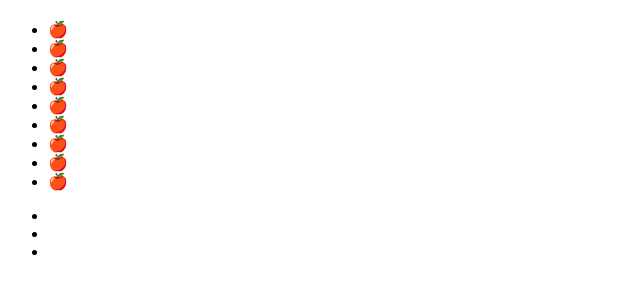
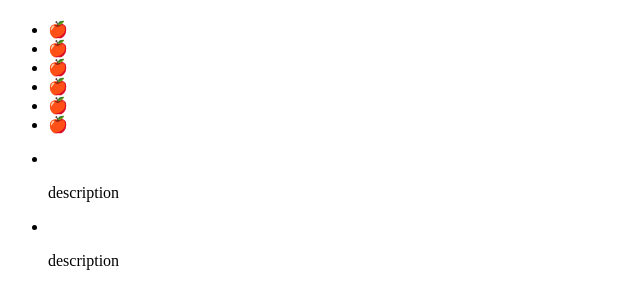
Before and after one commit to Dmitruhub/experience, a plain HTML site: page index.html in a window 1280 px wide. Shown: the whole page, without its empty margins (0-640 px from the left). Drawn offline with Linux system fonts and the light colour scheme; files whose address does not match are found by name.

Commit message:
new changes to make conflict

```diff
--- a/index.html
+++ b/index.html
@@ -16,17 +16,19 @@
         <li class="products-list__item">🍎</li>
         <li class="products-list__item">🍎</li>
         <li class="products-list__item">🍎</li>
-        <li class="products-list__item">🍎</li>
-        <li class="products-list__item">🍎</li>
-        <li class="products-list__item">🍎</li>
       </ul>
     </section>
     <section class="container">
       <div class="h2 gallery__title"></div>
       <ul class="gallery gallery__list">
-        <li class="gallery__item"><img src="" alt="" class="gallery__image" /></li>
-        <li class="gallery__item"><img src="" alt="" class="gallery__image" /></li>
-        <li class="gallery__item"><img src="" alt="" class="gallery__image" /></li>
+        <li class="gallery__item">
+          <img src="" alt="" class="gallery__image" />
+          <p>description</p>
+        </li>
+        <li class="gallery__item">
+          <img src="" alt="" class="gallery__image" />
+          <p>description</p>
+        </li>
       </ul>
     </section>
     <script src="js/experience.js"></script>
```
